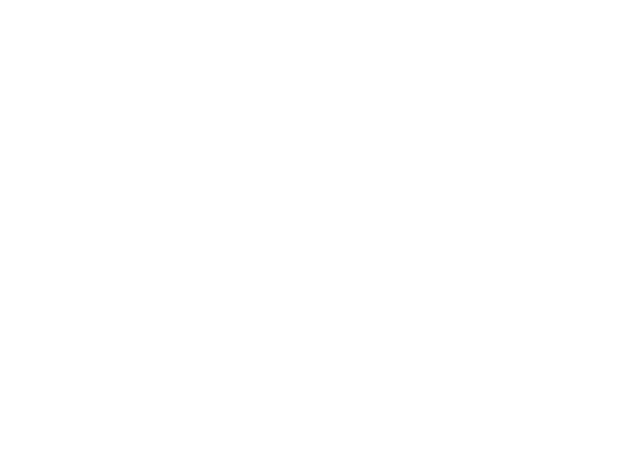
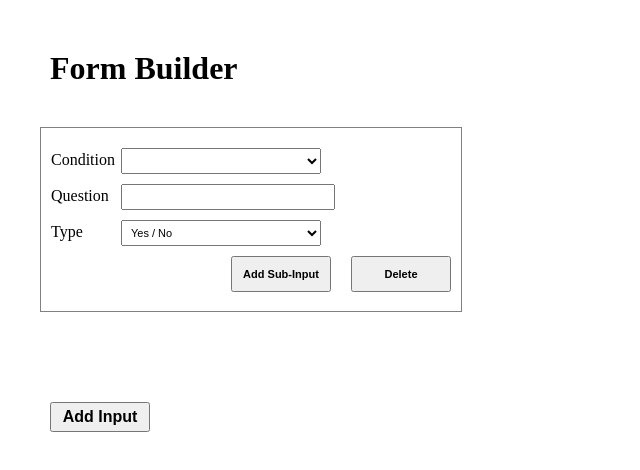
Before and after one commit to wojciech-13/form-builder, a React (Create React App) app: page / in a window 1280 px wide. Shown: the top 470 px of the page, without its empty margins (0-640 px from the left). Built offline with nearby package versions, Linux system fonts and the light colour scheme.

Commit message:
Added hardcoded FormComponent + some form styles

```diff
--- a/src/App.css
+++ b/src/App.css
@@ -1,7 +1,13 @@
 .App {
-  text-align: center;
+  /* text-align: center; */
 }
-
-.App-header {
-
+h1 {
+  margin: 50px 0 0 50px;
 }
+.addInput {
+  margin: 50px;
+  height: 30px;
+  width: 100px;
+  font-size: 16px;
+  font-weight: bold;
+}
--- a/src/App.js
+++ b/src/App.js
@@ -1,13 +1,26 @@
 import React, { Component } from 'react';
 import './App.css';
+import FormComponent from './FormComponent';
+class App extends Component {
 
-class App extends Component {
+  constructor() {
+    super();
+    this.state = {
+      forms: {id: ""}
+    }
+    this.handleClick = this.handleClick.bind(this);
+  }
+
+  handleClick() {
+
+  }
+
   render() {
     return (
       <div className="App">
-        <header className="App-header">
-
-        </header>
+          <h1> Form Builder </h1>
+          <FormComponent condition="something"/>
+          <button onClick={this.handleClick} className="addInput">Add Input</button>
       </div>
     );
   }
--- /dev/null
+++ b/src/FormComponent.css
@@ -0,0 +1,34 @@
+
+.formContainer {
+    display: flex;
+    flex-direction: column;
+    border: 1px solid gray;
+    padding: 10px;
+    width: 400px;
+    margin: 40px;
+}
+
+.inputs {
+    width: 200px;
+    font-size: 11px;
+    margin-top: 10px;
+    padding: 5px;
+}
+.span {
+    display: inline-block;
+    width: 70px;
+}
+.buttonsContainer {
+    height: 55px;
+    display: flex;
+    justify-content: flex-end;
+    align-items: center;
+}
+.buttonsContainer button {
+    font-size: 11px;
+    font-weight: bold;
+    width: 100px;
+    padding: 10px;
+    margin-left: 20px;
+
+}
--- /dev/null
+++ b/src/FormComponent.js
@@ -0,0 +1,36 @@
+import React from 'react';
+import "./FormComponent.css"
+
+function FormComponent(props){
+
+    const conditionDisplay = props.condition ? "inline-block" : "none";
+    return (
+        <div className="formContainer">
+
+            <label> <span className="span">Condition</span>
+                <select style={{display: conditionDisplay}} className="inputs" ></select>
+            </label>
+
+            <label> <span className="span">Question</span>
+                <input className="inputs" type="text"/>
+            </label>
+
+            <label> <span className="span">Type </span>
+                <select className="inputs">
+                    <option>Yes / No</option>
+                    <option>Text</option>
+                    <option>Number</option>
+                </select>
+            </label>
+
+            <div className="buttonsContainer">
+                <button>Add Sub-Input</button>
+                <button>Delete</button>
+            </div>
+
+        </div>
+
+    );
+}
+
+export default FormComponent
```
